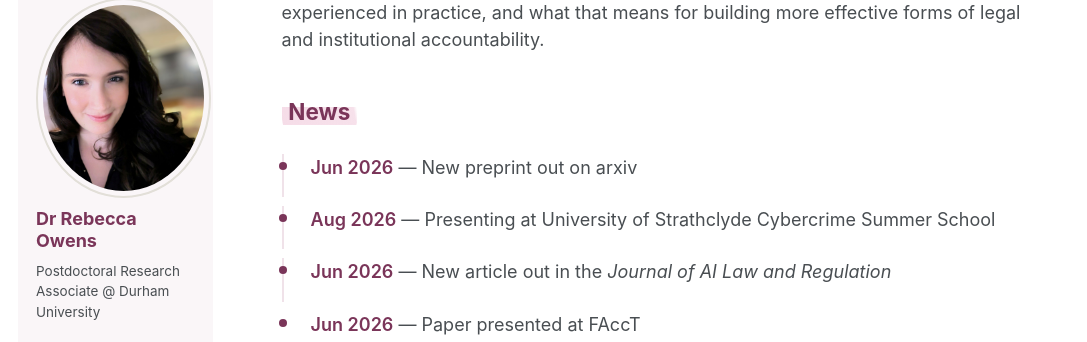
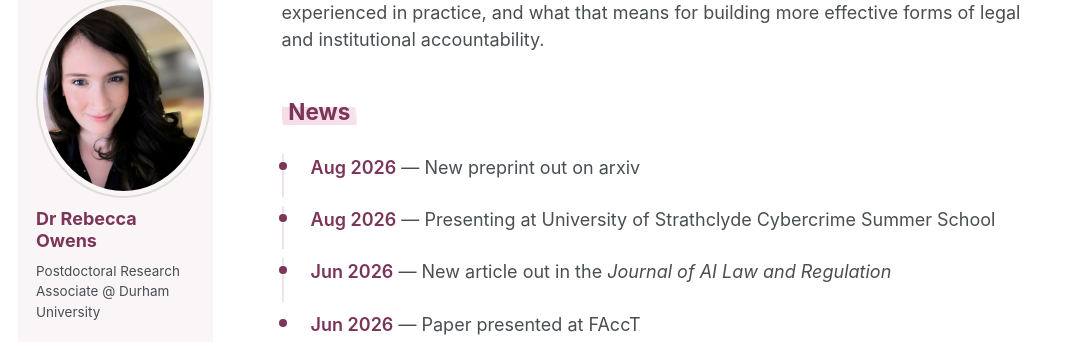
Before and after one commit to Rebecca-Owens/Rebecca-Owens.github.io, a Jekyll site: the page built from _pages/about.md, in a window 1280 px wide and 900 px high, scrolled down 485 px. Shown: the part 103-445 px from the top of the window, without its empty margins (0-1087 px from the left). Built offline with Jekyll 4.4.1, drawn with Linux system fonts in a browser that asks for light colours; a style sheet for code colours, icons or effects is not loaded.

Commit message:
Update news items with correct dates

```diff
--- a/_pages/about.md
+++ b/_pages/about.md
@@ -18,7 +18,7 @@ Using interdisciplinary methods, I examine how these systems are designed and ex
 ## <span class="marker">News</span>
 
 <ul class="news-list">
-  <li><strong>Jun 2026</strong> — New preprint out on arxiv </li>
+  <li><strong>Aug 2026</strong> — New preprint out on arxiv </li>
   <li><strong>Aug 2026</strong> — Presenting at University of Strathclyde Cybercrime Summer School</li>
   <li><strong>Jun 2026</strong> — New article out in the <em>Journal of AI Law and Regulation</em></li>
   <li><strong>Jun 2026</strong> — Paper presented at FAccT</li>
```
